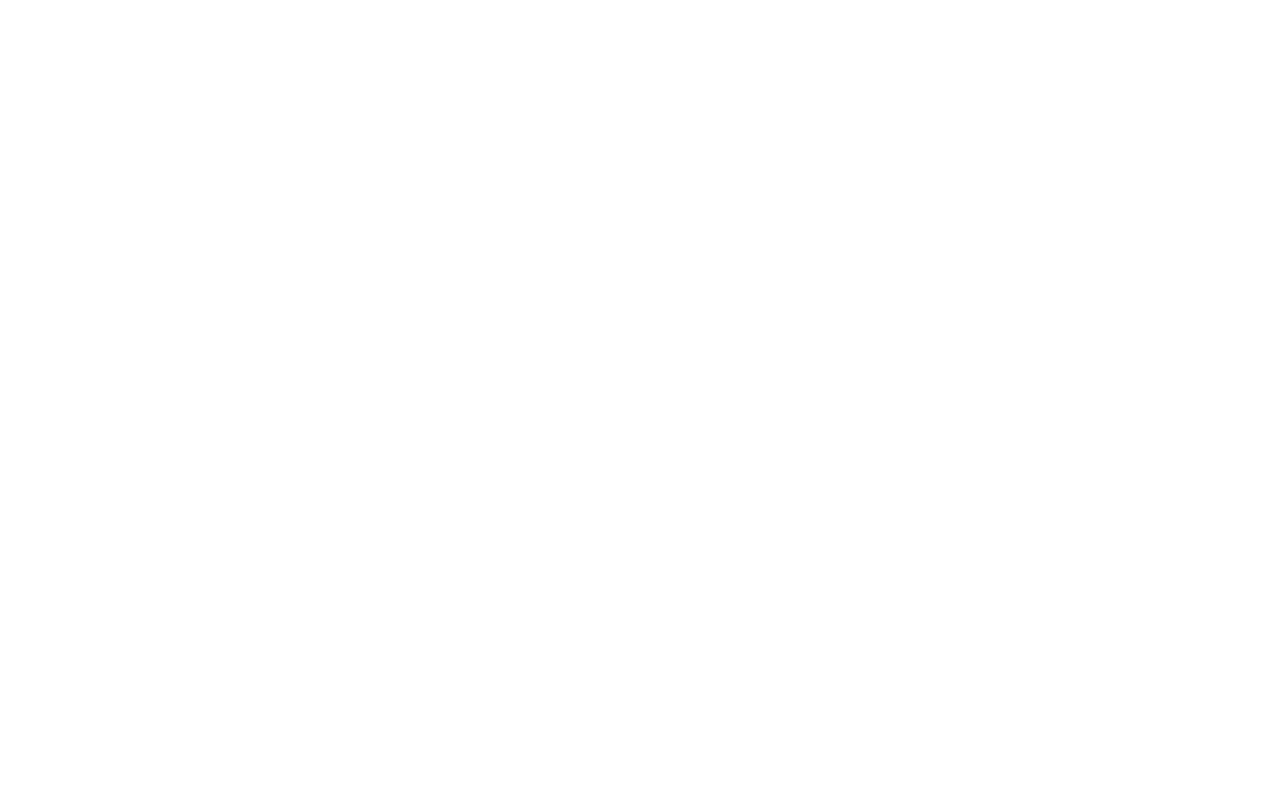
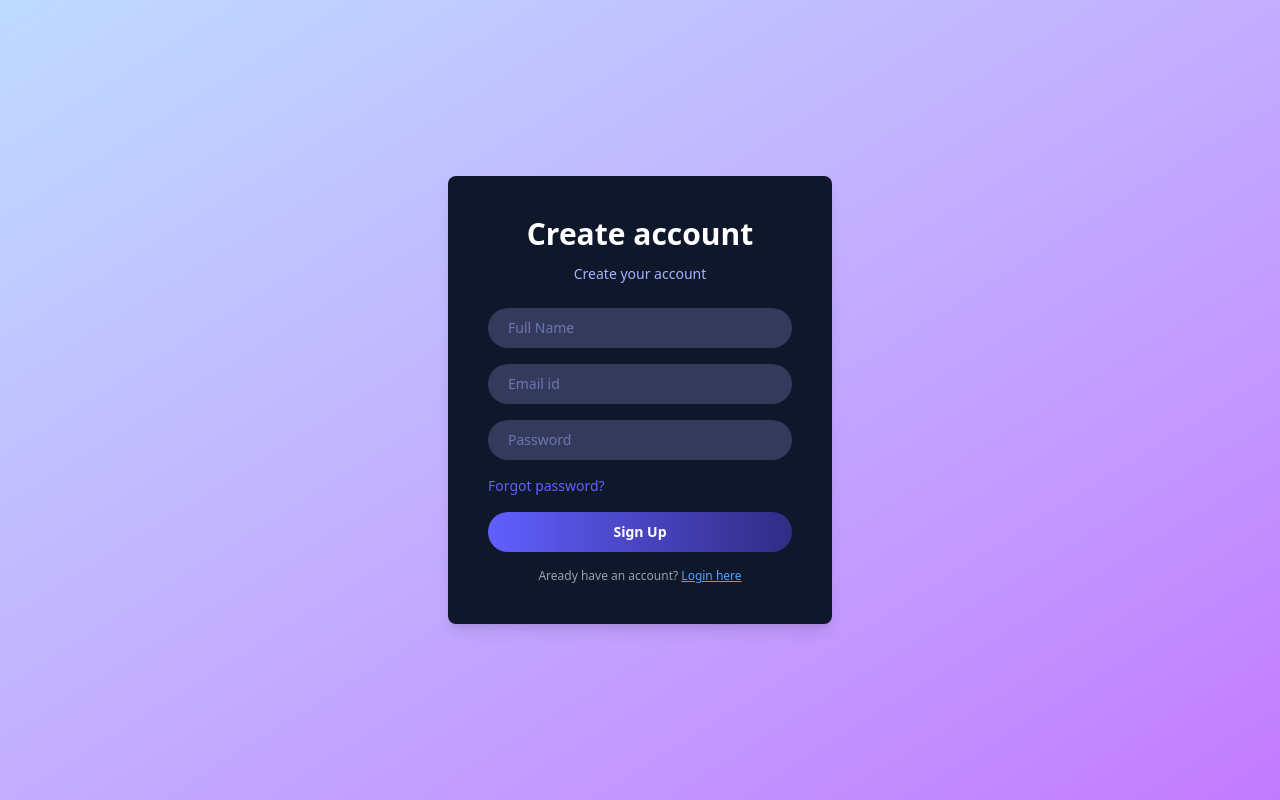
Before and after one commit to ThilinaJayamal/Personal-Finance-Manager, a React (Vite) app in the folder client/: page /login in a window 1280 px wide. Before the commit this address had no page. Built offline with nearby package versions, Linux system fonts and the light colour scheme.

Commit message:
protected route implemented

```diff
--- a/client/src/App.jsx
+++ b/client/src/App.jsx
@@ -1,22 +1,31 @@
 import React from 'react'
-import Layout from './components/Layout'
+import UserLayout from './pages/UserLayout'
+import Login from './pages/Login'
 import Dashboard from './sections/Dashboard'
 import AddTransaction from './Sections/AddTransaction'
 import Trasactions from './sections/Transactions'
 import Budgets from './sections/Budgets'
 import SetBudgets from './sections/SetBudgets'
+import ProtectedRoute from './components/ProtectedRoute';
 import { Route, Routes } from 'react-router-dom'
 
 function App() {
   return (
     <Routes>
-      <Route element={<Layout />}>
-        <Route path='/' element={<Dashboard />} />
-        <Route path='/add-transactions' element={<AddTransaction />} />
-        <Route path='/budgets' element={<Budgets/>} />
-        <Route path='/set-budgets' element={<SetBudgets/>} />
-        <Route path='/transactions' element={<Trasactions/>} />
+
+      <Route path='login' element={<Login />} />
+
+      {/* Protected routes */}
+      <Route element={<ProtectedRoute />}>
+        <Route element={<UserLayout />}>
+          <Route path='/' element={<Dashboard />} />
+          <Route path='/add-transactions' element={<AddTransaction />} />
+          <Route path='/budgets' element={<Budgets />} />
+          <Route path='/set-budgets' element={<SetBudgets />} />
+          <Route path='/transactions' element={<Trasactions />} />
+        </Route>
       </Route>
+
     </Routes>
   )
 }
--- /dev/null
+++ b/client/src/components/ProtectedRoute.jsx
@@ -0,0 +1,11 @@
+// components/ProtectedRoute.jsx
+import React from 'react';
+import { Navigate, Outlet } from 'react-router-dom';
+import { useAppContext } from '../contexts/AppProvider';
+
+const ProtectedRoute = () => {
+  const { user } = useAppContext();
+  return user ? <Outlet /> : <Navigate to="/login" />;
+};
+
+export default ProtectedRoute;
--- a/client/src/contexts/AppProvider.jsx
+++ b/client/src/contexts/AppProvider.jsx
@@ -5,11 +5,12 @@
 const AppContext = createContext();
 
 function AppProvider({ children }) {
+    const [user,setUser] = useState(3);
     const [searchKeys, setSearchKeys] = useState("");
     const navigate = useNavigate();
 
     return (
-        <AppContext.Provider value={{ setSearchKeys, searchKeys }}>
+        <AppContext.Provider value={{ setSearchKeys, searchKeys,user }}>
             {children}
         </AppContext.Provider>
     )
--- /dev/null
+++ b/client/src/pages/Login.jsx
@@ -0,0 +1,74 @@
+import React, { useContext, useState } from 'react'
+import { useNavigate } from 'react-router-dom';
+
+
+function Login() {
+  const navigate = useNavigate();
+  const [state, setState] = useState('sign-up');
+
+  const [name, setName] = useState("");
+  const [email, setEmail] = useState("");
+  const [password, setPassword] = useState("");
+
+  return (
+    <div className='flex items-center justify-center min-h-screen px-6
+    sm:px-0 bg-gradient-to-br from-blue-200 to-purple-400'>
+
+      <div className='bg-slate-900 p-10 rounded-lg shadow-lg w-full sm:w-96
+      text-indigo-300 text-sm'>
+
+        <h2 className='text-3xl font-semibold text-white text-center mb-3'>{state === "sign-up" ? "Create account" : "Login"}</h2>
+        <p className='text-center text-sm mb-6'>{state === "sign-up" ? "Create your account" : "Login to your account"}</p>
+
+        <form onSubmit={{}}>
+          {
+            state === "sign-up" && (
+              <div className='mb-4 flex items-center gap-3 w-full px-5 py-2.5
+        rounded-full bg-[#333A5C]'>
+
+                <input type="text" className="bg-transparent outline-none" placeholder='Full Name' required
+                  onChange={(e) => setName(e.target.value)} value={name} />
+              </div>
+            )
+          }
+
+          <div className='mb-4 flex items-center gap-3 w-full px-5 py-2.5
+        rounded-full bg-[#333A5C]'>
+
+            <input type="email" className="bg-transparent outline-none" placeholder='Email id' required
+              onChange={(e) => setEmail(e.target.value)} value={email} />
+          </div>
+
+          <div className='mb-4 flex items-center gap-3 w-full px-5 py-2.5
+        rounded-full bg-[#333A5C]'>
+
+            <input type="password" className="bg-transparent outline-none" placeholder='Password' required
+              onChange={(e) => setPassword(e.target.value)} value={password} />
+          </div>
+
+          <p className='mb-4 text-indigo-500 cursor-pointer' onClick={() => navigate("/reset-password")}>Forgot password?</p>
+          <button className='w-full py-2.5 rounded-full
+          bg-gradient-to-r from-indigo-500 to-indigo-900 text-white font-semibold'>{state === "sign-up" ? "Sign Up" : "Login"}</button>
+        </form>
+
+        {
+          state === "sign-up" ?
+            (
+              <p className='text-center text-xs mt-4 text-gray-400'>Aready have an account?{" "}
+                <span className='text-blue-400 cursor-pointer underline' onClick={() => setState("login")}>Login here</span>
+              </p>
+            )
+            :
+            (
+              <p className='text-center text-xs mt-4 text-gray-400'>Don't have an account?{" "}
+                <span className='text-blue-400 cursor-pointer underline' onClick={() => setState("sign-up")}>Sign Up</span>
+              </p>
+            )
+        }
+
+      </div>
+    </div>
+  )
+}
+
+export default Login
--- a/client/src/components/Layout.jsx
+++ b/client/src/pages/UserLayout.jsx
@@ -5,7 +5,7 @@
 import { Link, Outlet, useLocation, useNavigate } from "react-router-dom";
 import { useAppContext } from "../contexts/AppProvider";
 
-export default function Layout() {
+export default function UserLayout() {
   const { setSearchKeys } = useAppContext();
   const navigate = useNavigate();
   const location = useLocation();
```
